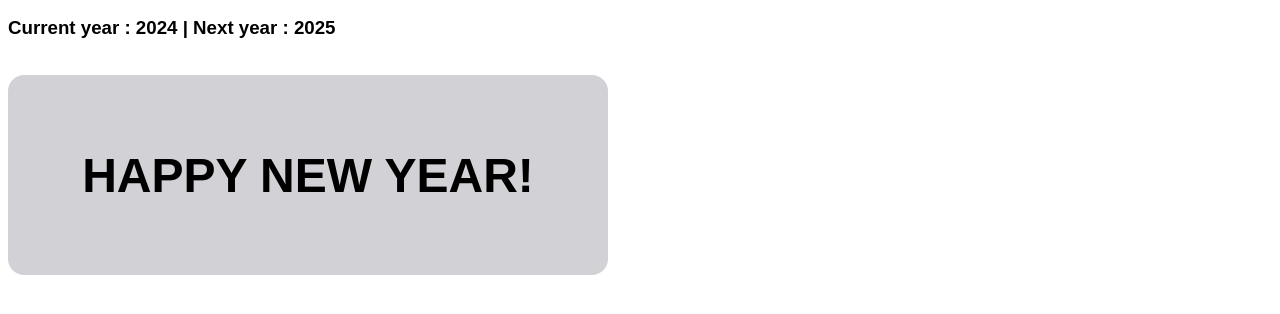
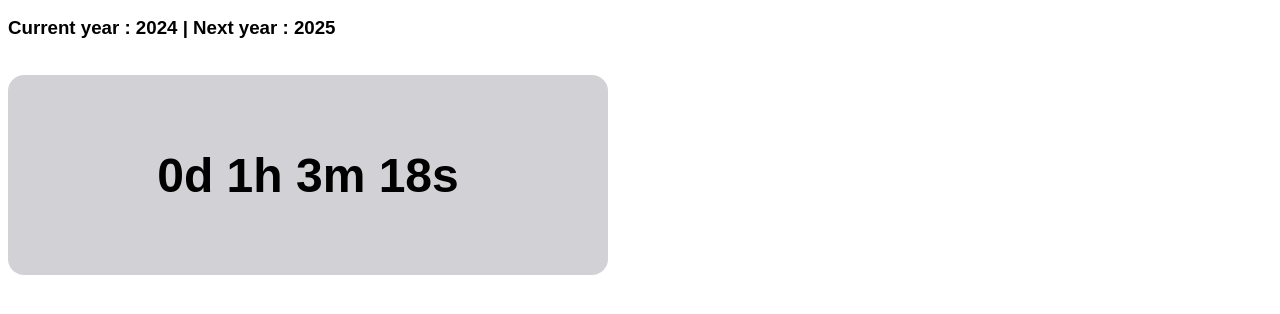
Before and after one commit to countonextyear/countonextyear.github.io, a plain HTML site: page test.html in a window 1280 px wide. Shown: the part 210-524 px from the top of the page. Drawn offline with Linux system fonts and the light colour scheme.

Commit message:
Update test.html

```diff
--- a/test.html
+++ b/test.html
@@ -40,7 +40,7 @@
     </style>
 </head>
   <body>
-    <script> var countDownDate = new Date("Dec 1, 2024 21:20:00").getTime();
+    <script> var countDownDate = new Date("Dec 31, 2024 21:20:00").getTime();
       var x = setInterval(function() {
         var now = new Date().getTime();
         var distance = countDownDate - now;
```
